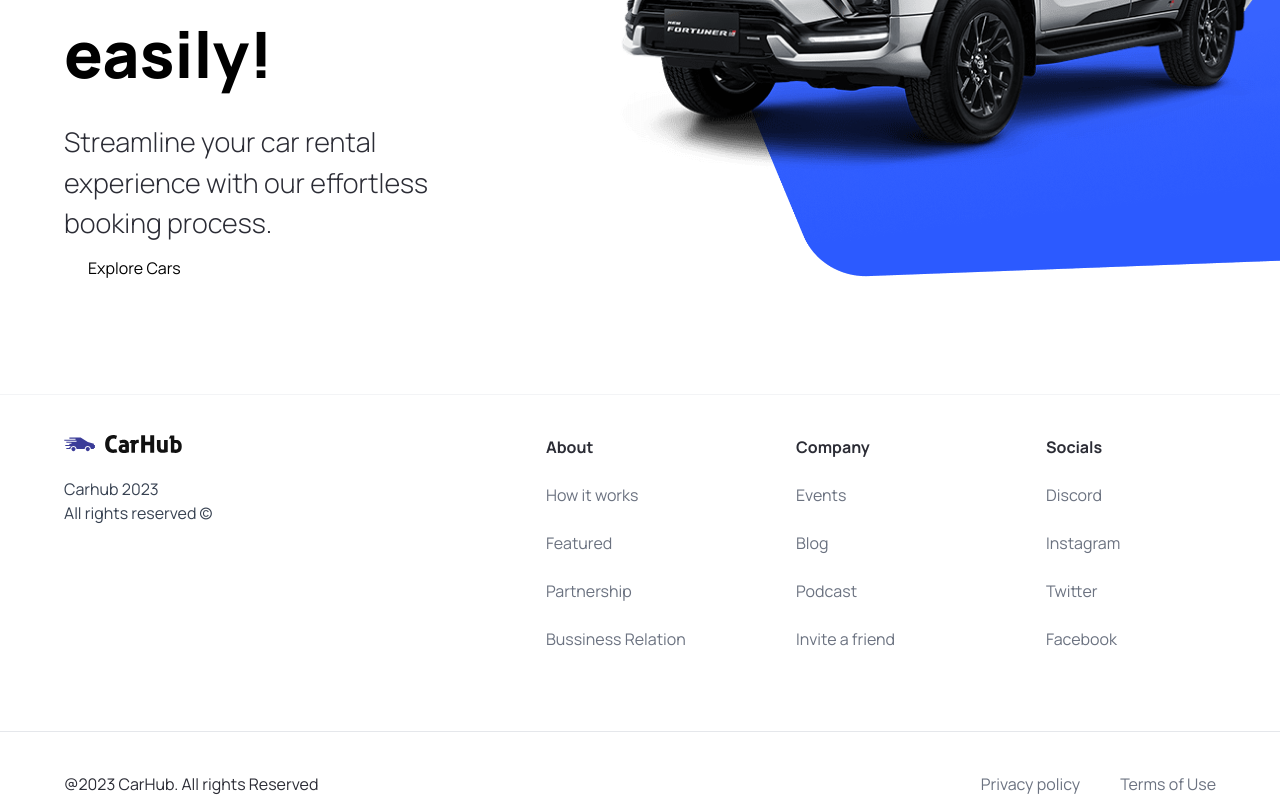
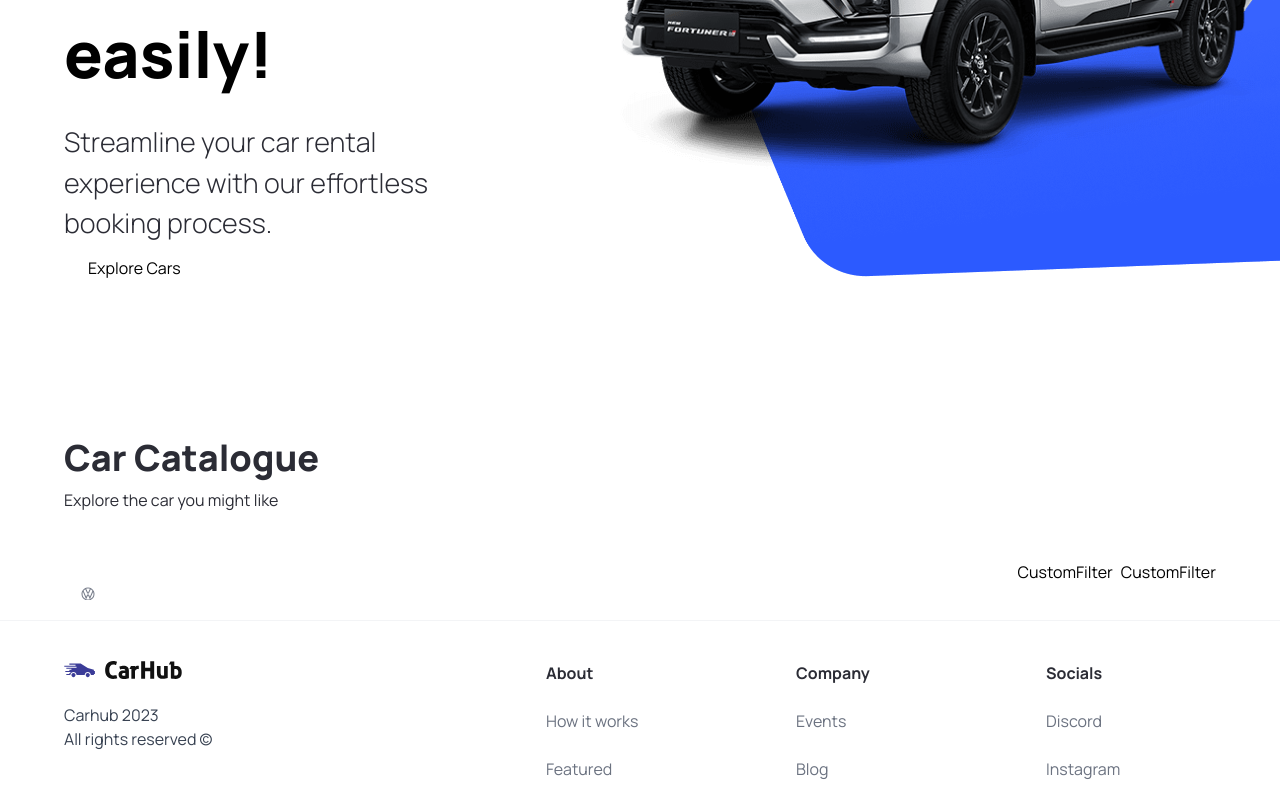
Before and after one commit to apsarabiswokarma/Car-showcase, a Next.js app: page / in a window 1280 px wide. Shown: the part 426-1223 px from the top of the page. Built offline with nearby package versions, Linux system fonts and the light colour scheme.

Commit message:
Combobox-headlessui

```diff
--- a/app/page.tsx
+++ b/app/page.tsx
@@ -1,10 +1,26 @@
+import CustomFilter from "@/components/CustomFilter";
 import Hero from "@/components/Hero";
+import SearchBar from "@/components/SearchBar";
 import Image from "next/image";
 
 export default function Home() {
   return (
     <main className="overflow-hidden">
       <Hero></Hero>
+      <div className="mt-12 padding-x padding-y max-width id=discover ">
+        <div className="home__text-container">
+          <h1 className="text-4xl font-extrabold">Car Catalogue</h1>
+          <p>Explore the car you might like</p>
+        </div>
+        <div className="home__filters">
+          <SearchBar />
+
+          <div className="home__filter-container">
+            <CustomFilter title="Fuel" />
+            <CustomFilter title="Year" />
+          </div>
+        </div>
+      </div>
     </main>
   );
 }
--- /dev/null
+++ b/components/CustomFilter.tsx
@@ -0,0 +1,7 @@
+import React from "react";
+
+function CustomFilter() {
+  return <div>CustomFilter</div>;
+}
+
+export default CustomFilter;
--- /dev/null
+++ b/components/SearchBar.tsx
@@ -0,0 +1,22 @@
+import React from "react";
+import { useState } from "react";
+import { SearchManufacturer } from "./";
+import { useFormState } from "react-dom";
+
+function SearchBar() {
+  //
+  const [manufacturer, setmanufacturer] = useState("");
+  const handleSearch = () => {};
+  return (
+    <form className="searchbar" onSubmit={handleSearch}>
+      <div className="searchbar__item">
+        <SearchManufacturer
+          manufacturer={manufacturer}
+          setmanufacturer={setmanufacturer}
+        />
+      </div>
+    </form>
+  );
+}
+
+export default SearchBar;
--- /dev/null
+++ b/components/SearchManufacturer.tsx
@@ -0,0 +1,30 @@
+"use client";
+import { Combobox, Transition } from "@headlessui/react";
+import { SearchManufacturerProps } from "@/types";
+import React from "react";
+import Image from "next/image";
+
+function SearchManufacturer({
+  manufacturer,
+  setmanufacturer,
+}: SearchManufacturerProps) {
+  return (
+    <div className="search-manufacture">
+      <Combobox>
+        <div className="relative w-full">
+          <Combobox.Button className="absolute top-[14px]">
+            <Image
+              src="/car-logo.svg"
+              width={20}
+              height={20}
+              className="ml-4"
+              alt="Car Logo"
+            />
+          </Combobox.Button>
+        </div>
+      </Combobox>
+    </div>
+  );
+}
+
+export default SearchManufacturer;
--- /dev/null
+++ b/components/index.ts
@@ -0,0 +1,16 @@
+import Hero from "./Hero";
+import CustomButton from "./CustomButton";
+import Navbar from "./Navbar";
+import Footer from "./Footer";
+import SearchBar from "./SearchBar";
+import CustomFilter from "./CustomFilter";
+import SearchManufacturer from "./SearchManufacturer";
+export {
+  Hero,
+  CustomButton,
+  Navbar,
+  Footer,
+  SearchBar,
+  CustomFilter,
+  SearchManufacturer,
+};
--- a/components/index.tsx
+++ /dev/null
@@ -1,5 +0,0 @@
-import Hero from "./Hero";
-import CustomButton from "./CustomButton";
-import Navbar from "./Navbar";
-import Footer from "./Footer";
-export { Hero, CustomButton, Navbar, Footer };
--- a/types/index.ts
+++ b/types/index.ts
@@ -6,3 +6,8 @@
   handleClick?: MouseEventHandler<HTMLButtonElement>;
   btnType?: "button" | "submit";
 }
+
+export interface SearchManufacturerProps {
+  manufacturer: string;
+  setmanufacturer: (manufacturer: string) => void;
+}
```
Also changed, not shown: package.json (+5 -4 lines), 1 other file (tests, documents, lock files or other folders).
